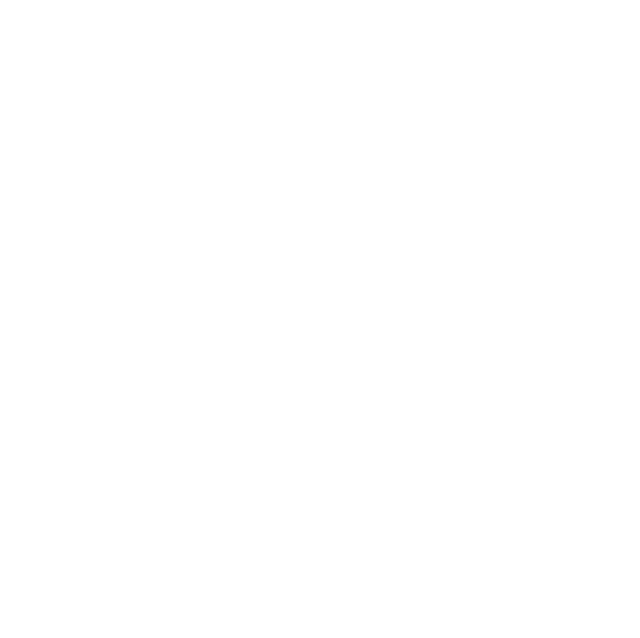
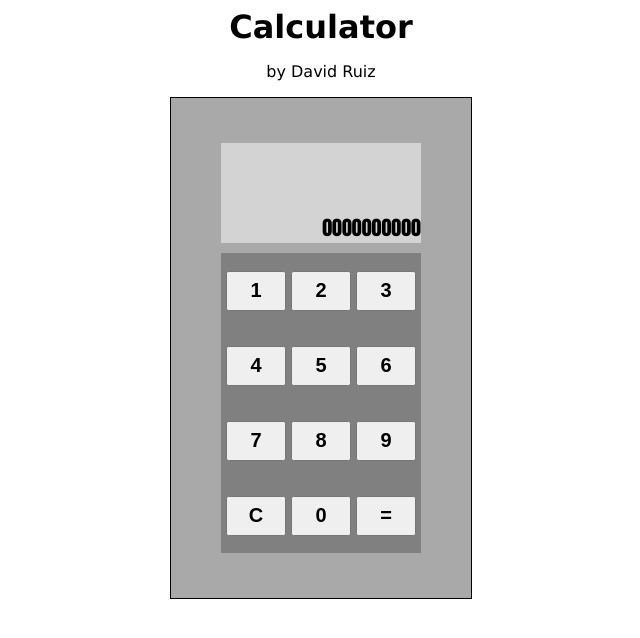
Before and after one commit to 2d11ruiz/calculator, a plain HTML site: page index.html in a window 1280 px wide. Shown: the whole page, without its empty margins (319-959 px from the left). Drawn offline with Linux system fonts and the light colour scheme.

Commit message:
Create visual calculator
Created the visual representation of the calculator with a display and
a keypad using HTML and CSS.

```diff
--- a/index.html
+++ b/index.html
@@ -11,7 +11,25 @@
     </head>
 
     <body>
-        <div class="container"></div>
+        <h1 class="title">Calculator</h1>
+        <p class="credit">by David Ruiz</p>
+        <div class="container">
+            <div class="display">0000000000</div>
+            <div class="keypad">
+                <button>1</button>
+                <button>2</button>
+                <button>3</button>
+                <button>4</button>
+                <button>5</button>
+                <button>6</button>
+                <button>7</button>
+                <button>8</button>
+                <button>9</button>
+                <button>C</button>
+                <button>0</button>
+                <button>=</button>
+            </div>
+        </div>
     </body>
 
 </html>
--- a/style.css
+++ b/style.css
@@ -0,0 +1,50 @@
+.title {
+    margin: 0 auto;
+}
+
+.title,
+.credit {
+    text-align: center;
+    font-family: Verdana, Geneva, Tahoma, sans-serif;
+}
+
+.container {
+    border: 1px solid black;
+    background-color: darkgray;
+    width: 300px;
+    height: 500px;
+    margin: 0 auto;
+    display: flex;
+    flex-direction: column;
+    justify-content: center;
+    align-items: center;
+    gap: 10px;
+}
+
+.display {
+    background-color: lightgray;
+    width: 200px;
+    height: 100px;
+    display: flex;
+    justify-content: end;
+    align-items: end;
+    font-family: Impact, Haettenschweiler, 'Arial Narrow Bold', sans-serif;
+    font-size: 20px;
+}
+
+.keypad {
+    background-color: gray;
+    width: 200px;
+    height: 300px;
+    display: flex;
+    flex-wrap: wrap;
+    justify-content: space-evenly;
+    align-items: center;
+}
+
+button {
+    font-size: 20px;
+    font-weight: 900;
+    width: 60px;
+    height: 40px;
+}
```
